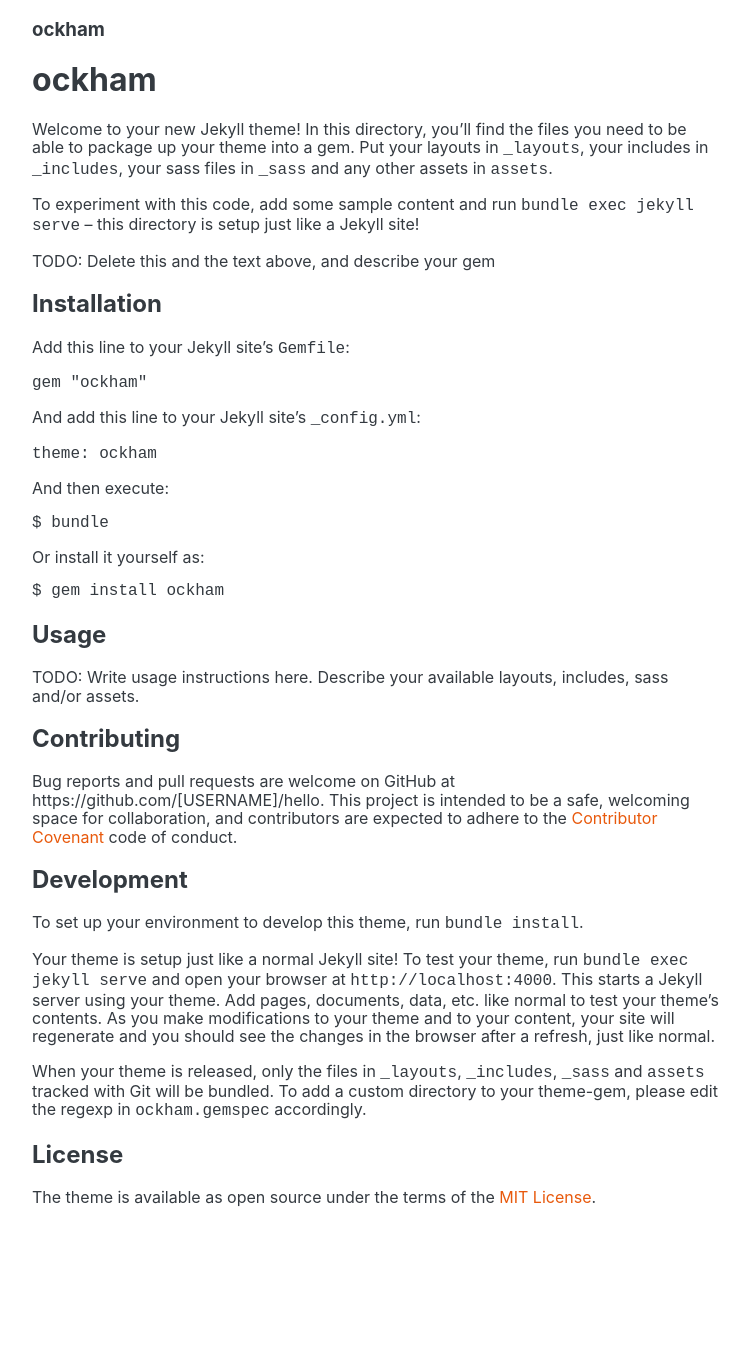
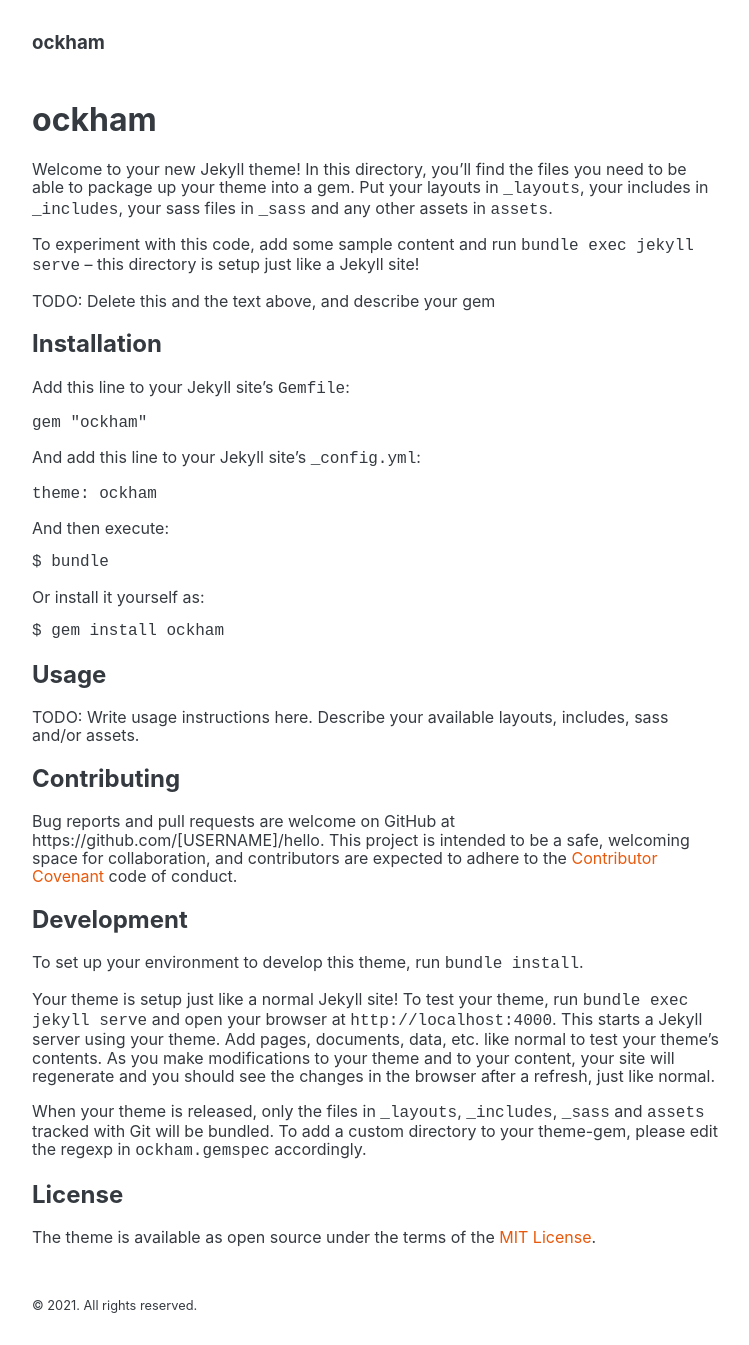
Before and after one commit to zivong/ockham, a Jekyll site: the page built from README.md, in a window 1280 px wide. Shown: the whole page, without its empty margins (264-1013 px from the left). Built offline with Jekyll 4.4.1, drawn with Linux system fonts in a browser that asks for light colours; our own code applies the rules of GitHub Pages for plain Markdown files; before the commit the page ends 1223 px from its top, so only the background shows below that.

Commit message:
Design the footer

```diff
--- a/_layouts/default.html
+++ b/_layouts/default.html
@@ -13,7 +13,18 @@
         </h3>
       </header>
 
-      {{ content }}
+      <main>
+        {{ content }}
+      </main>
+
+      <footer class="footer">
+        <small>
+          &copy; <time datetime="{{ site.time | date_to_xmlschema }}">{{ site.time | date: '%Y' }}</time>
+          {%- if site.author -%}
+            &nbsp;<a href="{{ site.author.url }}" target="_blank">{{ site.author.name }}</a>
+          {%- endif -%}. All rights reserved.
+        </small>
+      </footer>
     </div>
   </body>
 </html>
--- a/_sass/ockham/_layout.scss
+++ b/_sass/ockham/_layout.scss
@@ -2,6 +2,11 @@
   max-width: 45rem;
   padding: 0 var(--spacer);
   margin: 0 auto;
+}
+
+.masthead {
+  margin-top: var(--spacer-2);
+  margin-bottom: var(--spacer-3);
 }
 
 .masthead-title {
@@ -14,3 +19,8 @@
     opacity: .5;
   }
 }
+
+.footer {
+  margin-top: var(--spacer-3);
+  margin-bottom: var(--spacer-2);
+}
```
